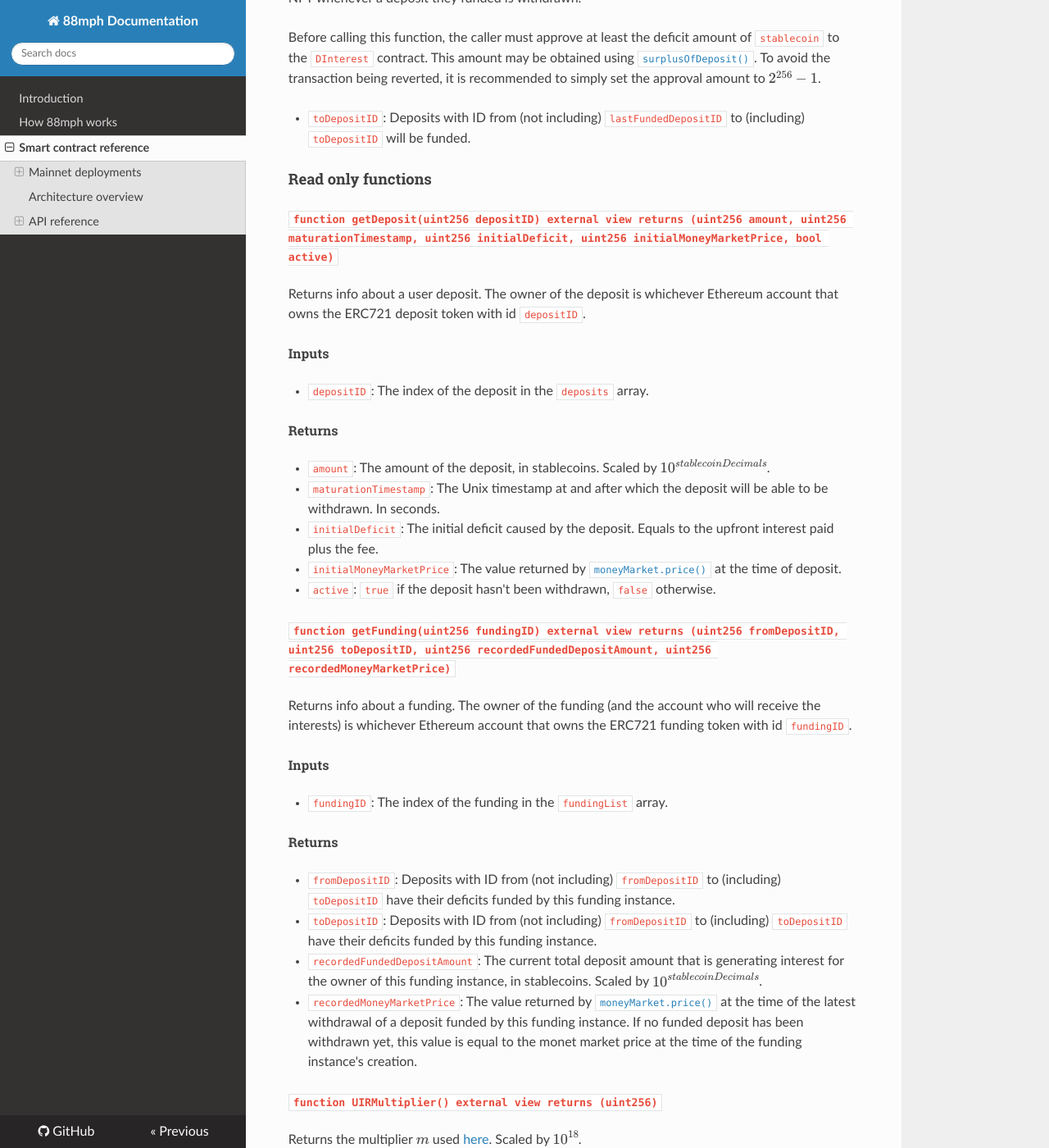
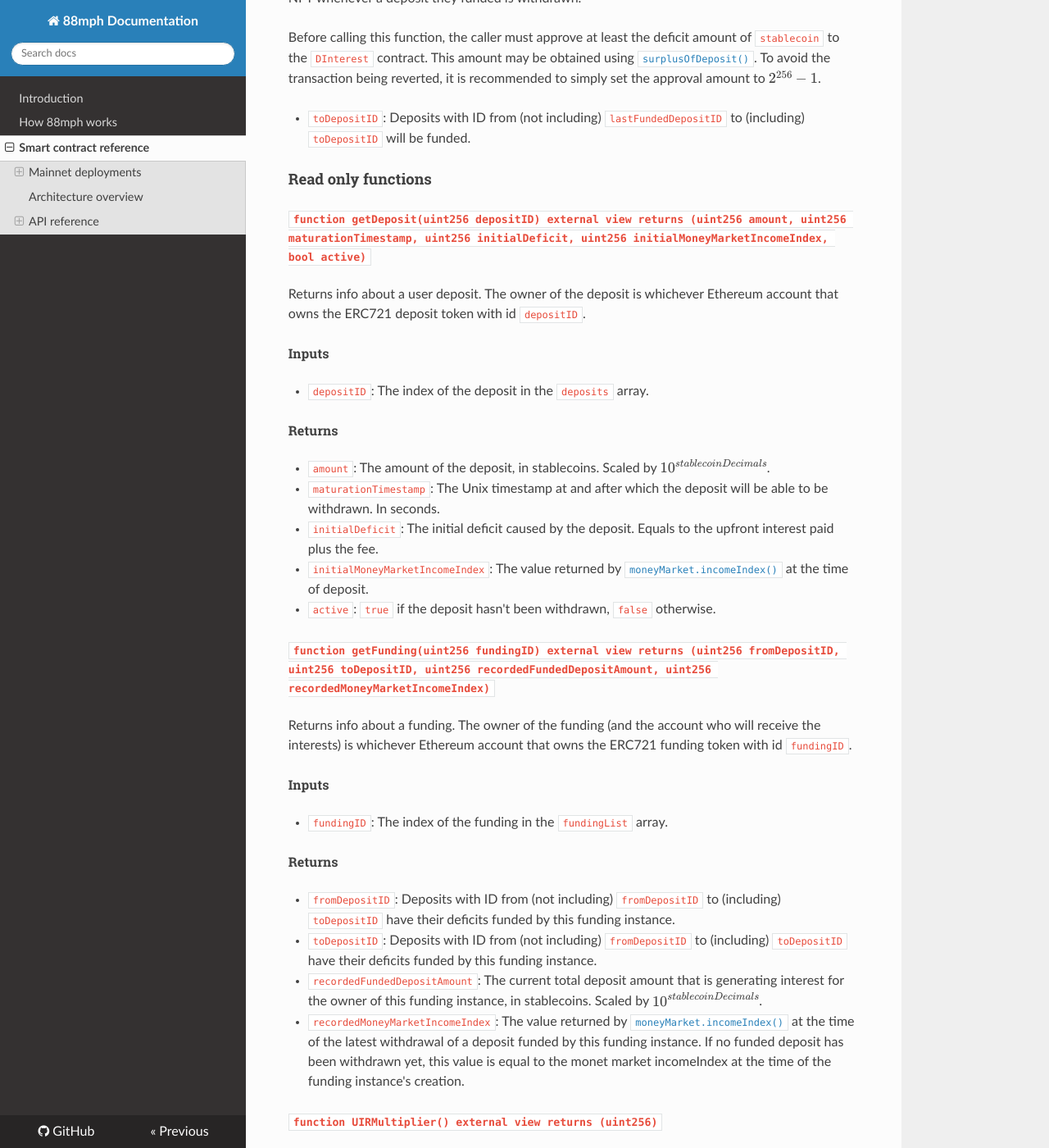
Before and after one commit to 88mphapp/docs, an MkDocs documentation site: the page built from docs/smartcontract.md, in a window 1280 px wide and 1400 px high, scrolled down 3334 px. Shown: the whole window at 82% size. Built offline with MkDocs 1.6.1, drawn with Linux system fonts in a browser that asks for light colours; nearby versions of some CDN libraries; formulas are drawn with MathJax 3; some of the changed text lies outside the part shown.

Commit message:
Changed price() to incomeIndex()

```diff
--- a/docs/smartcontract.md
+++ b/docs/smartcontract.md
@@ -111,7 +111,7 @@ Before calling this function, the caller must approve at least the deficit amoun
 
 #### Read only functions
 
-##### `function getDeposit(uint256 depositID) external view returns (uint256 amount, uint256 maturationTimestamp, uint256 initialDeficit, uint256 initialMoneyMarketPrice, bool active)`
+##### `function getDeposit(uint256 depositID) external view returns (uint256 amount, uint256 maturationTimestamp, uint256 initialDeficit, uint256 initialMoneyMarketIncomeIndex, bool active)`
 
 Returns info about a user deposit. The owner of the deposit is whichever Ethereum account that owns the ERC721 deposit token with id `depositID`.
 
@@ -124,10 +124,10 @@ Returns info about a user deposit. The owner of the deposit is whichever Ethereu
 - `amount`: The amount of the deposit, in stablecoins. Scaled by \(10^{stablecoinDecimals}\).
 - `maturationTimestamp`: The Unix timestamp at and after which the deposit will be able to be withdrawn. In seconds.
 - `initialDeficit`: The initial deficit caused by the deposit. Equals to the upfront interest paid plus the fee.
-- `initialMoneyMarketPrice`: The value returned by [`moneyMarket.price()`](#function-price-external-view-returns-uint256) at the time of deposit.
+- `initialMoneyMarketIncomeIndex`: The value returned by [`moneyMarket.incomeIndex()`](#function-incomeIndex-external-returns-uint256) at the time of deposit.
 - `active`: `true` if the deposit hasn't been withdrawn, `false` otherwise.
 
-##### `function getFunding(uint256 fundingID) external view returns (uint256 fromDepositID, uint256 toDepositID, uint256 recordedFundedDepositAmount, uint256 recordedMoneyMarketPrice)`
+##### `function getFunding(uint256 fundingID) external view returns (uint256 fromDepositID, uint256 toDepositID, uint256 recordedFundedDepositAmount, uint256 recordedMoneyMarketIncomeIndex)`
 
 Returns info about a funding. The owner of the funding (and the account who will receive the interests) is whichever Ethereum account that owns the ERC721 funding token with id `fundingID`.
 
@@ -140,7 +140,7 @@ Returns info about a funding. The owner of the funding (and the account who will
 - `fromDepositID`: Deposits with ID from (not including) `fromDepositID` to (including) `toDepositID` have their deficits funded by this funding instance.
 - `toDepositID`: Deposits with ID from (not including) `fromDepositID` to (including) `toDepositID` have their deficits funded by this funding instance.
 - `recordedFundedDepositAmount`: The current total deposit amount that is generating interest for the owner of this funding instance, in stablecoins. Scaled by \(10^{stablecoinDecimals}\).
-- `recordedMoneyMarketPrice`: The value returned by [`moneyMarket.price()`](#function-price-external-view-returns-uint256) at the time of the latest withdrawal of a deposit funded by this funding instance. If no funded deposit has been withdrawn yet, this value is equal to the monet market price at the time of the funding instance's creation.
+- `recordedMoneyMarketIncomeIndex`: The value returned by [`moneyMarket.incomeIndex()`](#function-incomeIndex-external-returns-uint256) at the time of the latest withdrawal of a deposit funded by this funding instance. If no funded deposit has been withdrawn yet, this value is equal to the monet market incomeIndex at the time of the funding instance's creation.
 
 ##### `function UIRMultiplier() external view returns (uint256)`
 
@@ -292,6 +292,6 @@ Returns the current interest rate offered by the money market, per second. Scale
 
 Returns the total value locked in the money market, in terms of the underlying stablecoin. Scaled by \(10^{stablecoinDecimals}\).
 
-##### `function price() external returns (uint256)`
+##### `function incomeIndex() external returns (uint256)`
 
-Returns an index that can be used to compute the interest generated by the money market over a period of time. Specifically, \(interestOverPeriod = depositValueAtBeginningOfPeriod \times \frac{priceAtEndOfPeriod}{priceAtBeginningOfPeriod}\).
+Returns an index that can be used to compute the interest generated by the money market over a period of time. Specifically, \(interestOverPeriod = depositValueAtBeginningOfPeriod \times \frac{incomeIndexAtEndOfPeriod}{incomeIndexAtBeginningOfPeriod}\).
```
